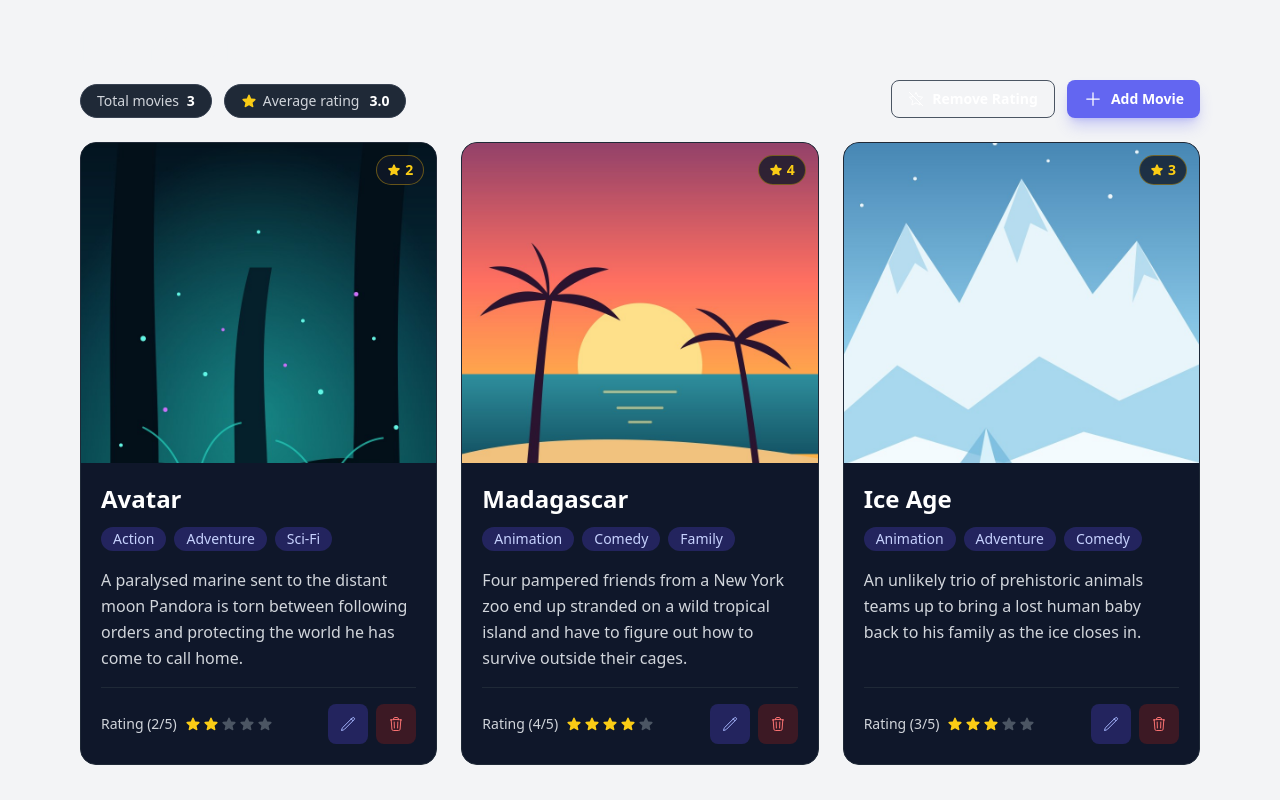
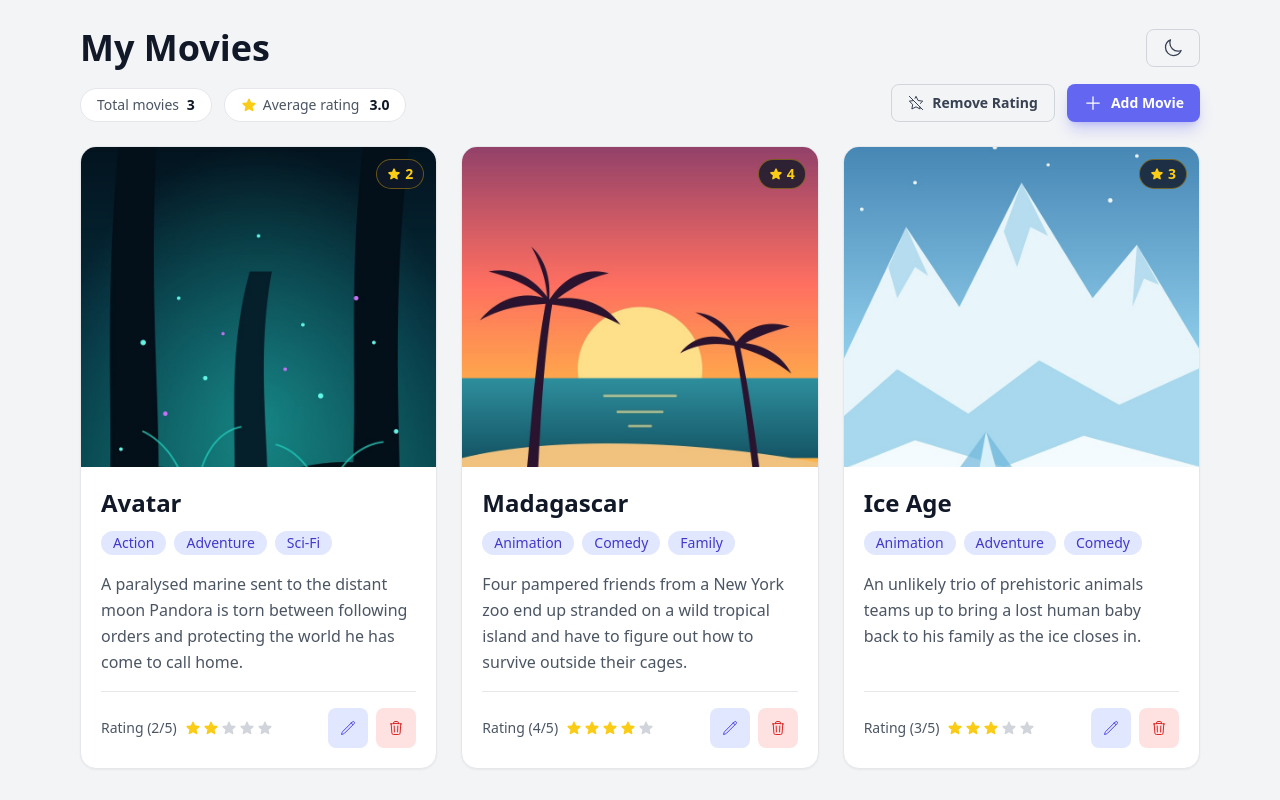
Before and after one commit to DejvCodes/movie-app-vue, a Vue app: page / in a window 1280 px wide. Built offline with nearby package versions, Linux system fonts and the light colour scheme.

Commit message:
refactor: enhance component styles and implement dark mode toggle functionality

```diff
--- a/src/components/BaseButton.vue
+++ b/src/components/BaseButton.vue
@@ -13,9 +13,9 @@
 );
 
 const variantClasses: Record<Variant, string> = {
-	primary: 'bg-indigo-500 shadow-lg shadow-indigo-500/30 hover:bg-indigo-400 focus-visible:ring-indigo-300',
-	outline: 'border border-gray-600 hover:bg-gray-800 focus-visible:ring-indigo-400',
-	danger: 'bg-red-600 shadow-lg shadow-red-600/30 hover:bg-red-500 focus-visible:ring-red-300',
+	primary: 'text-white bg-indigo-500 shadow-lg shadow-indigo-500/30 hover:bg-indigo-400 focus-visible:ring-indigo-300',
+	outline: 'text-gray-700 border border-gray-300 hover:bg-gray-100 focus-visible:ring-indigo-400 dark:text-white dark:border-gray-600 dark:hover:bg-gray-800',
+	danger: 'text-white bg-red-600 shadow-lg shadow-red-600/30 hover:bg-red-500 focus-visible:ring-red-300',
 };
 </script>
 
@@ -23,7 +23,7 @@
 	<button
 		:type="type"
 		:class="[
-			'flex items-center gap-2 px-4 py-2 text-sm font-semibold text-white transition rounded-lg focus:outline-none focus-visible:ring-2',
+			'flex items-center gap-2 px-4 py-2 text-sm font-semibold transition rounded-lg focus:outline-none focus-visible:ring-2',
 			variantClasses[variant],
 		]">
 		<slot />
--- a/src/components/ConfirmDialog.vue
+++ b/src/components/ConfirmDialog.vue
@@ -51,14 +51,14 @@
 
 <template>
 	<dialog ref="dialog"
-		class="w-full max-w-md p-0 text-gray-100 border border-gray-800 rounded-2xl bg-slate-900 backdrop:bg-black/60"
+		class="w-full max-w-md p-0 text-gray-900 bg-white border border-gray-200 rounded-2xl dark:text-gray-100 dark:bg-slate-900 dark:border-gray-800 backdrop:bg-black/60"
 		@cancel.prevent="cancel"
 		@click="onBackdropClick">
 		<div class="p-6">
-			<h2 class="text-xl font-bold text-white">
+			<h2 class="text-xl font-bold text-gray-900 dark:text-white">
 				{{ title }}
 			</h2>
-			<div class="mt-2 text-gray-300">
+			<div class="mt-2 text-gray-600 dark:text-gray-300">
 				<slot />
 			</div>
 
--- a/src/components/MovieItem.vue
+++ b/src/components/MovieItem.vue
@@ -23,7 +23,7 @@
 </script>
 
 <template>
-	<article class="flex flex-col overflow-hidden border border-gray-800 rounded-2xl bg-slate-900">
+	<article class="flex flex-col overflow-hidden bg-white border border-gray-200 shadow-sm rounded-2xl dark:shadow-none dark:bg-slate-900 dark:border-gray-800">
 		<!-- Movie image and rating -->
 		<div class="relative">
 			<img
@@ -39,25 +39,25 @@
 
 		<!-- Movie details -->
 		<div class="flex flex-col flex-1 p-5">
-			<h2 class="text-2xl font-bold text-white">
+			<h2 class="text-2xl font-bold text-gray-900 dark:text-white">
 				{{ movie.title }}
 			</h2>
 			<ul class="flex flex-wrap gap-2 mt-3">
 				<li
 					v-for="genre in movie.genres"
 					:key="genre"
-					class="px-3 py-0.5 text-sm rounded-full bg-indigo-900/60 text-indigo-200"
+					class="px-3 py-0.5 text-sm rounded-full text-indigo-700 bg-indigo-100 dark:bg-indigo-900/60 dark:text-indigo-200"
 				>
 					{{ genre }}
 				</li>
 			</ul>
 
-			<p class="my-4 leading-relaxed text-gray-300">
+			<p class="my-4 leading-relaxed text-gray-600 dark:text-gray-300">
 				{{ movie.description }}
 			</p>
 
-			<div class="flex items-center justify-between pt-4 mt-auto border-t border-gray-800">
-				<div class="flex items-center gap-2 text-sm text-gray-300">
+			<div class="flex items-center justify-between pt-4 mt-auto border-t border-gray-200 dark:border-gray-800">
+				<div class="flex items-center gap-2 text-sm text-gray-600 dark:text-gray-300">
 					<span>Rating ({{ movie.rating }}/5)</span>
 					<div class="flex gap-0.5">
 						<button
@@ -69,7 +69,7 @@
 							:disabled="star === movie.rating"
 							@click="updateRating(star)"
 						>
-							<StarIcon :class="['w-4 h-4', star <= movie.rating ? 'text-yellow-400' : 'text-gray-600']"
+							<StarIcon :class="['w-4 h-4', star <= movie.rating ? 'text-yellow-400' : 'text-gray-300 dark:text-gray-600']"
 								aria-hidden="true" />
 						</button>
 					</div>
@@ -78,14 +78,14 @@
 				<div class="flex gap-2">
 					<button
 						type="button"
-						class="flex items-center justify-center w-10 h-10 text-indigo-300 transition rounded-lg bg-indigo-900/60 hover:bg-indigo-800"
+						class="flex items-center justify-center w-10 h-10 text-indigo-600 transition bg-indigo-100 rounded-lg hover:bg-indigo-200 dark:text-indigo-300 dark:bg-indigo-900/60 dark:hover:bg-indigo-800"
 						aria-label="Edit movie"
 					>
 						<PencilIcon class="w-4 h-4" aria-hidden="true" />
 					</button>
 					<button
 						type="button"
-						class="flex items-center justify-center w-10 h-10 text-red-400 transition rounded-lg bg-red-900/40 hover:bg-red-900/70"
+						class="flex items-center justify-center w-10 h-10 text-red-600 transition bg-red-100 rounded-lg hover:bg-red-200 dark:text-red-400 dark:bg-red-900/40 dark:hover:bg-red-900/70"
 						aria-label="Delete movie"
 						@click="deleteMovie(movie.id)"
 					>
--- a/src/components/ToastNotification.vue
+++ b/src/components/ToastNotification.vue
@@ -9,10 +9,10 @@
 		role="status"
 		aria-live="polite"
 		:class="[
-			'fixed z-50 flex items-center gap-2.5 px-5 py-3.5 text-gray-100 border border-gray-700 rounded-lg shadow-lg top-6 right-6 bg-slate-900 transition-all duration-300',
+			'fixed z-50 flex items-center gap-2.5 px-5 py-3.5 text-gray-900 bg-white border border-gray-200 rounded-lg shadow-lg top-6 right-6 dark:text-gray-100 dark:bg-slate-900 dark:border-gray-700 transition-all duration-300',
 			visible ? 'opacity-100 translate-x-0' : 'opacity-0 translate-x-full pointer-events-none',
 		]">
-		<div class="w-2 h-2 bg-indigo-400 rounded-full" />
+		<div class="w-2 h-2 bg-indigo-500 rounded-full dark:bg-indigo-400" />
 		<span class="text-sm font-medium">
 			{{ message }}
 		</span>
--- /dev/null
+++ b/src/composables/useDarkMode.ts
@@ -0,0 +1,39 @@
+import { readonly, ref, watchEffect } from 'vue';
+
+const STORAGE_KEY = 'theme';
+
+// Saved choice wins, otherwise follow the system preference
+const getInitialValue = () => {
+	try {
+		const stored = localStorage.getItem(STORAGE_KEY);
+		if (stored) {
+			return stored === 'dark';
+		}
+	} catch {
+		// localStorage is unavailable, fall back to the system preference
+	}
+	return window.matchMedia('(prefers-color-scheme: dark)').matches;
+};
+
+const isDark = ref(getInitialValue());
+
+watchEffect(() => {
+	document.documentElement.classList.toggle('dark', isDark.value);
+});
+
+export const useDarkMode = () => {
+	const toggleDarkMode = () => {
+		isDark.value = !isDark.value;
+
+		try {
+			localStorage.setItem(STORAGE_KEY, isDark.value ? 'dark' : 'light');
+		} catch {
+			// localStorage is unavailable, the choice lasts until reload
+		}
+	};
+
+	return {
+		isDark: readonly(isDark),
+		toggleDarkMode,
+	};
+};
--- a/src/pages/HomePage.vue
+++ b/src/pages/HomePage.vue
@@ -4,13 +4,15 @@
 import { StarOffIcon } from '@lucide/vue';
 import type { Movie } from '../types/movie';
 import { StarIcon } from '@heroicons/vue/24/solid';
-import { PlusIcon } from '@heroicons/vue/24/outline';
+import { MoonIcon, PlusIcon, SunIcon } from '@heroicons/vue/24/outline';
 import MovieItem from '../components/MovieItem.vue';
 import BaseButton from '../components/BaseButton.vue';
 import ConfirmDialog from '../components/ConfirmDialog.vue';
 import { useToast } from '../composables/useToast';
+import { useDarkMode } from '../composables/useDarkMode';
 
 const { showToast } = useToast();
+const { isDark, toggleDarkMode } = useDarkMode();
 
 const movies = ref<Movie[]>(data.items);
 const movieToDelete = ref<Movie | null>(null);
@@ -59,28 +61,39 @@
 </script>
 
 <template>
-	<div class="max-w-6xl px-4 mx-auto text-gray-100 py-7">
-		<div class="flex flex-wrap items-end justify-between gap-4 mb-6">
-			<div>
+	<div class="max-w-6xl px-4 mx-auto py-7">
 		<!-- Page header -->
-				<h1 class="mb-4 text-4xl font-bold">
+		<div class="flex items-center justify-between gap-4 mb-4">
+			<h1 class="text-4xl font-bold">
 				My Movies
 			</h1>
+
+			<!-- Dark mode toggle -->
+			<BaseButton
+				variant="outline"
+				:aria-label="isDark ? 'Switch to light mode' : 'Switch to dark mode'"
+				@click="toggleDarkMode"
+			>
+				<SunIcon v-if="isDark" class="w-5 h-5" />
+				<MoonIcon v-else class="w-5 h-5" />
+			</BaseButton>
+		</div>
+
+		<div class="flex flex-wrap items-end justify-between gap-4 mb-6">
 			<div class="flex flex-wrap gap-3">
-					<div class="rounded-full border border-gray-700 bg-gray-800 px-4 py-1.5 text-sm text-gray-300">
+				<div class="rounded-full border border-gray-200 bg-white px-4 py-1.5 text-sm text-gray-600 dark:border-gray-700 dark:bg-gray-800 dark:text-gray-300">
 					Total movies
-						<span class="ml-1 font-semibold text-white">
+					<span class="ml-1 font-semibold text-gray-900 dark:text-white">
 						{{ totalMovies }}
 					</span>
 				</div>
 				<div
-						class="flex items-center gap-1.5 rounded-full border border-gray-700 bg-gray-800 px-4 py-1.5 text-sm text-gray-300">
+					class="flex items-center gap-1.5 rounded-full border border-gray-200 bg-white px-4 py-1.5 text-sm text-gray-600 dark:border-gray-700 dark:bg-gray-800 dark:text-gray-300">
 					<StarIcon class="w-4 h-4 text-yellow-400" />
 					Average rating
-						<span class="ml-1 font-semibold text-white">
+					<span class="ml-1 font-semibold text-gray-900 dark:text-white">
 						{{ averageRating.toFixed(1) }}
 					</span>
-					</div>
 				</div>
 			</div>
 
@@ -119,7 +132,7 @@
 			@cancel="cancelRemoveMovie"
 		>
 			Are you sure you want to delete
-			<span class="font-semibold text-white">{{ movieToDelete?.title }}</span>?
+			<span class="font-semibold text-gray-900 dark:text-white">{{ movieToDelete?.title }}</span>?
 			This action cannot be undone.
 		</ConfirmDialog>
 	</div>
```
Lines whose indentation alone changed are shown as unchanged.
